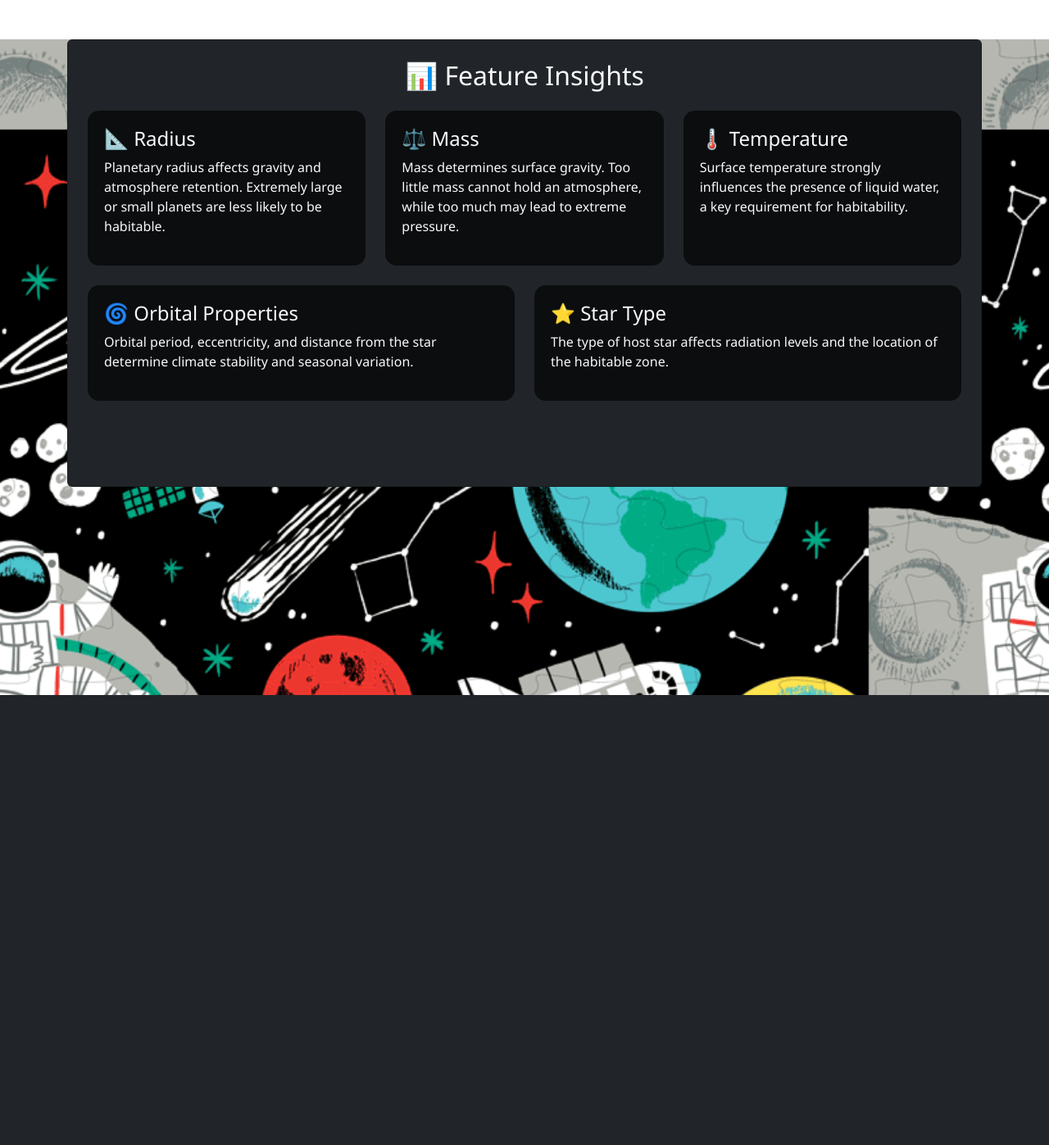
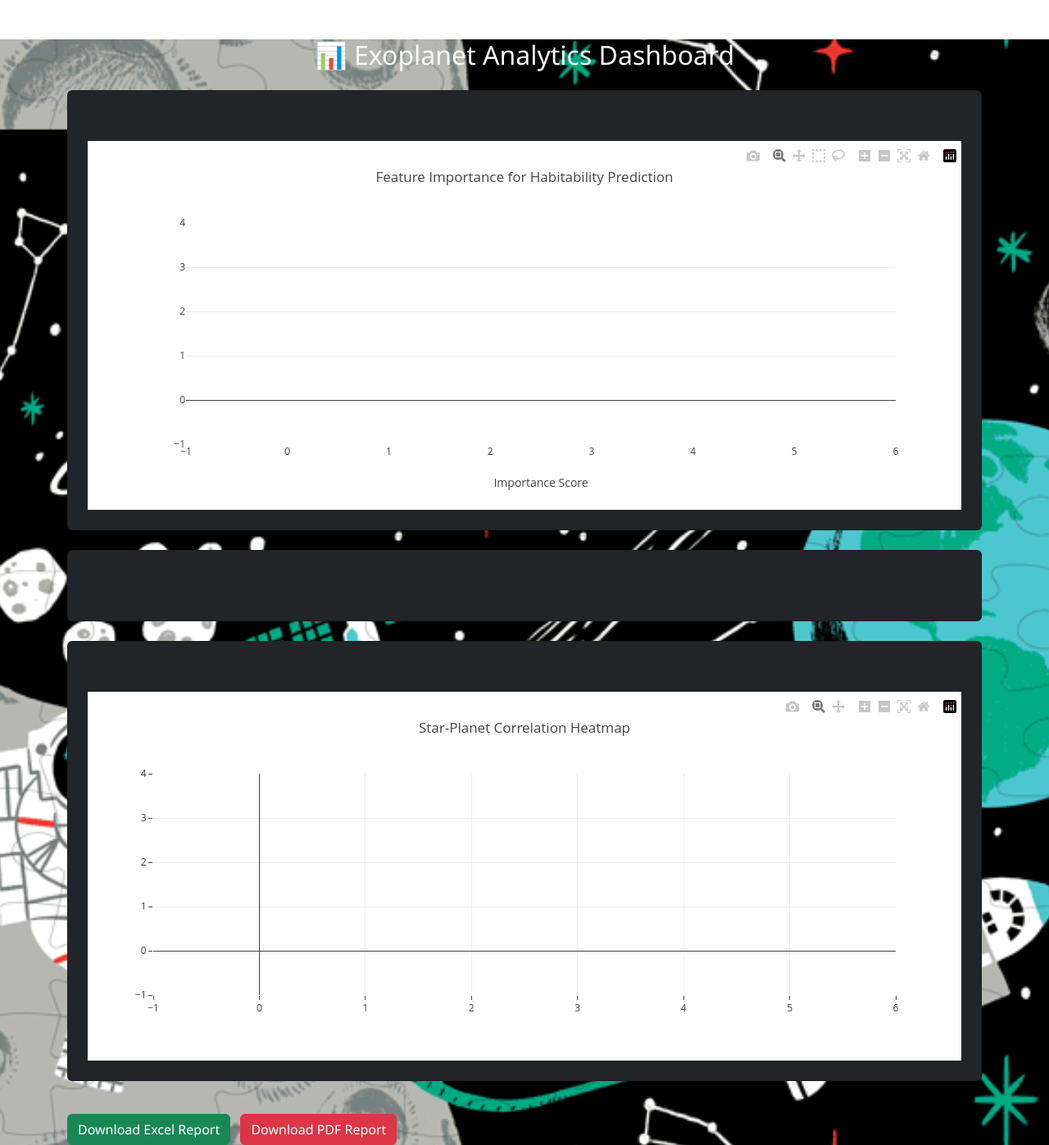
Before and after one commit to springboardmentor112711/Predicting-the-Habitability-of-Exoplanets-Using-Machine-Learning-, a Flask app: page /insights in a window 1280 px wide. Shown: the part 56-1453 px from the top of the page at 82% size. Before the commit the page ends 904 px from the top, so only its background shows below. Run offline with Flask 3, Linux system fonts and the light colour scheme; data that the repository does not hold is empty; parts of the project's set-up code (start-up, migrations or seed data) failed here and were passed over; some libraries are stand-ins or nearby versions.

Commit message:
Fix insights & rank dashboards, integrate Supabase, and add clustering autofill pipeline

```diff
--- a/app.py
+++ b/app.py
@@ -1,18 +1,20 @@
 from flask import Flask, render_template,request,redirect,url_for,jsonify
-from flask_cors import CORS
+from flask_cors import CORS #to handle cross origin requests like frontend to backend and vice versa
+from flask import send_file #to send files as response for download
 import os
 import pandas as pd
-import joblib
+import joblib #to load trained machine learning model
 import psycopg2 #importing psycopg2 to connect to postgresql database in supabase
 app=Flask(__name__)  #Flask app instance creation
-CORS(app) #enabling CORS for flask app,,what is CORS?
+CORS(app) #Cross-Origin Resource Sharing to allow requests from different origins like frontend to backend
 model=joblib.load("habitability_trained.pkl") #loading the trained model:)
 cluster_model=joblib.load("cluster_model.pkl")
 cluster_scaler=joblib.load("cluster_scaler.pkl")
 cluster_defaults=joblib.load("cluster_defaults.pkl")
 
+
 def get_db_connection():
-    conn=psycopg2.connect( #connecting to postgresql database in supabase
+    conn=psycopg2.connect( #connecting to posgresql database in supabase
         host=os.getenv("SUPABASE_DB_HOST"),
         user=os.getenv("SUPABASE_DB_USER"),
         password=os.getenv("SUPABASE_DB_PASSWORD"),
@@ -21,27 +23,27 @@
     )
     return conn
 
-@app.route('/',methods=["GET"])
+@app.route('/',methods=["GET"]) #this is endpoint for rendering home page
 def home():
     return render_template("home.html")
 
-@app.route('/predict', methods=["GET"])
+@app.route('/predict', methods=["GET"])#predict page rendering endpoint
 def predict_page():
     return render_template("predict.html")
 
-@app.route('/rank', methods=["GET"])
+@app.route('/rank', methods=["GET"])# rank page rendering endpoint
 def rank_page():
     return render_template("rank.html")
 
-@app.route('/insights', methods=["GET"])
+@app.route('/insights', methods=["GET"])# insights page rendering endpoint
 def insights_page():
     return render_template("insights.html")
 
-@app.route("/db_test",methods=["GET"])
+@app.route("/db_test",methods=["GET"])#database connection test endpoint
 def db_test():
     try:
-        conn=get_db_connection()
-        cursor=conn.cursor()
+        conn=get_db_connection()#getting database connection
+        cursor=conn.cursor()#creating cursor object to execute sql queries
         cursor.execute("SELECT 1;")
         result=cursor.fetchone()
         cursor.close()
@@ -58,7 +60,7 @@
             "error":str(e)
         }),500
 
-@app.route('/predict', methods=["POST"])
+@app.route('/predict', methods=["POST"])#predict endpoint for handling prediction requests
 def predict():
     data = request.get_json()
     autofill = data.get("autofill", False)
@@ -141,6 +143,41 @@
     prediction = int(model.predict(input_df)[0])
     probability = float(model.predict_proba(input_df)[0][1])
 
+    # >>> ADD THIS BLOCK HERE <<<
+# SAVE PREDICTION TO SUPABASE
+    try:
+        conn = get_db_connection()
+        cur = conn.cursor()
+        cur.execute("""
+        INSERT INTO exoplanets
+        (radius, mass, temp, orbital_period, distance_star, star_temp,
+         eccentricity, semi_major_axis, star_type, habitability_probability)
+        VALUES (%s,%s,%s,%s,%s,%s,%s,%s,%s,%s)
+        """, (
+            float(input_df["radius"][0]),
+            float(input_df["mass"][0]),
+            float(input_df["temp"][0]),
+            float(input_df["orbital_period"][0]),
+            float(input_df["distance_star"][0]),
+            float(input_df["star_temp"][0]),
+            float(input_df["eccentricity"][0]),
+            float(input_df["semi_major_axis"][0]),
+            input_df["star_type"][0],
+            probability
+        ))
+        conn.commit()
+    except Exception as e:
+        print("❌ Database insert failed:", e)
+
+    finally:
+        try:
+            cur.close()
+            conn.close()
+        except:
+            pass
+# >>> END OF ADDED BLOCK <<<
+
+
     return jsonify({
         "mode": "autofill" if autofill else "manual",
         "habitable": prediction,
@@ -148,21 +185,19 @@
     })
 
 
-@app.route('/rank',methods=["POST"])
+@app.route('/rank-data',methods=["GET"])#rank endpoint for ranking exoplanets based on habitability probability
 def rank():
-    data=request.get_json()
-    df=pd.DataFrame(data)
-    df['habitability_probability']=model.predict_proba(df)[:,1].tolist() #[:,1] to get probability of class 1 for all rows
-    #creating probability column in dataframe for each exoplanet
-    df["rank"]=df['habitability_probability'].rank(ascending=False)#creating rank column based on probability and assigning rank in descending order
-    df=df.sort_values(by='rank')# sorting dataframe based on rank
+    conn=get_db_connection() #getting database connection
+    df=pd.read_sql("SELECT radius, mass, temp, habitability_probability FROM exoplanets ORDER BY habitability_probability DESC LIMIT 10""", conn)
+    conn.close()
+    df=df.fillna(0)
+    df["rank"]=range(1,len(df)+1)
     return jsonify({
-        "ranked_exoplanets":df.to_dict(orient="records") #df.to.dict means converting dataframe to dictionary
-        #why dictionary because it has many rows and each record is a planet's data
-        #so we send it as list of dictionaries(records) in json format. Example:[{"planet1_data"},{...}],say planet1_data has keys like mass,radius,etc
+        "planets": df.to_dict(orient="records")
     })
 
-@app.route('/predict_input',methods=["POST"])
+
+@app.route('/predict_input',methods=["POST"])#endpoint to validate user input for prediction
 def predict_input():
     data=request.get_json()  #getting data from form submitted by user
     required_fields=[
@@ -188,7 +223,7 @@
         "input_data":data
     }),200
 
-@app.route("/planets", methods=["GET"])
+@app.route("/planets", methods=["GET"])#endpoint to fetch exoplanet data from database
 def get_planets():
     conn = get_db_connection()
     cur = conn.cursor()
@@ -201,31 +236,131 @@
         "planets": rows
     })
 
+@app.route("/feature-importance", methods=["GET"])
+def feature_importance():
+    try:
+        xgb_model = model.steps[-1][1]   # extract real model
 
-#@app.route("/feature-importance")
-#def feature_importance():
-#    return jsonify({
-#        "message":"Feature importance endpoint coming soon"
-#    })
+        importances = xgb_model.feature_importances_
+        feature_names = model.feature_names_in_
+
+        result = []
+        for f, i in zip(feature_names, importances):
+            result.append({
+                "feature": f,
+                "importance": round(float(i), 4)
+            })
+
+        return jsonify({
+            "feature_importance": sorted(result, key=lambda x: x["importance"], reverse=True)
+        })
+
+    except Exception as e:
+        return jsonify({"error": str(e)}), 500
 
 
-#@app.route("/score-distribution")
-#def score_distribution():
-#    return jsonify({
-#        "message":"Score distribution endpoint coming soon"
-#    })
 
-#@app.route("/correlations")
-#def correlations():
-#    return jsonify({
-#        "message":"Correlations endpoint coming soon"
-#    })
 
-#@app.route("/export")
-#def export_data():
-#    return jsonify({
-#        "message":"Data export endpoint coming soon"
-#    })
+#@app.route("/feature-importance-plot",methods=["GET"])#feature importance plot endpoint
+#def feature_importnace_plot():
+ #   import matplotlib.pyplot as plt
 
-if __name__=="__main__":
+  # importances=model.feature_importances_#getting feature importances from model
+   # feature_names=model.feature_names_in_ #getting feature names from model
+
+    #plt.figure(figsize=(8,5))
+    #plt.barh(feature_names,importances) #barh for horizontal bar plot
+    #plt.xlabel("Importance")
+    #plt.ylabel("Feature Importance for Habitability Prediction")
+    #plt.tight_layout()#tight_layout means adjust plot to fit in figure area
+
+    #file_path="static/feature_importance.png"
+    #plt.savefig(file_path)
+    #plt.close()
+
+    #r#eturn jsonify({"image":file_path})
+
+   #the logic behind this entire endpoint is to generate a bar plot of feature importances using matplotlib
+   #and save it to a file called feature_importance.png in the static folder
+
+
+@app.route("/score-distribution",methods=["GET"])#score distribution endpoint
+def score_distribution():
+    conn =get_db_connection() #why connect to database? to fetch habitability scores of exoplanets
+    df=pd.read_sql("SELECT habitability_probability FROM exoplanets;",conn)#fetching habitability probabilities from exoplanets table
+    conn.close()
+
+    return jsonify({
+        "scores":df['habitability_probability'].dropna().tolist() #converting series to list to send as json response
+    })
+
+@app.route("/correlations", methods=["GET"])#correlations endpoint
+#WHY correlations? to analyze relationships between features and habitability scores
+def correlations():
+    conn = get_db_connection()
+    df = pd.read_sql("""
+        SELECT radius,mass,temp,orbital_period,distance_star,
+               star_temp,eccentricity,semi_major_axis,habitability_probability
+        FROM exoplanets
+    """, conn)
+    conn.close()
+
+    corr = df.corr().round(3).fillna(0)
+
+    return jsonify({
+        "labels": corr.columns.tolist(),
+        "matrix": corr.values.tolist()
+    })
+
+
+@app.route("/export") #data export endpoint
+def export():
+    from openpyxl import Workbook #importing openpyxl to create excel files
+
+    conn=get_db_connection() #connecting to database to fetch exoplanet data
+    df=pd.read_sql("SELECT * FROM exoplanets ORDER BY habitability_probability DESC LIMIT 10;",conn)
+    #fetching top 10 exoplanets based on habitability probability
+    conn.close()
+
+    wb=Workbook() #creating workbook object
+    ws=wb.active #getting active worksheet
+    ws.title="Top 10 Habitable Exoplanets" #setting worksheet title
+
+    ws.append(df.columns.tolist()) #adding header row with column names
+    for row in df.itertuples(index=False): #iterating over dataframe rows without index
+        ws.append(list(row)) #adding each row to worksheet
+
+    file_path = "static/top_10_habitable_exoplanets.xlsx" #file path to save excel file
+    wb.save(file_path) #saving workbook to file
+
+    return send_file(file_path,as_attachment=True) #sending file as attachment for download
+
+
+@app.route("/export-pdf", methods=["GET"])#pdf export endpoint
+def export_pdf():
+    from reportlab.platypus import SimpleDocTemplate,Table
+    #what is reportlab.platypus? it is a library to create pdf documents in python
+    #other alternatives are fpdf,PyPDF2,etc
+    #why SimpleDocTemplate and Table? SimpleDocTemplate is used to create simple pdf documents
+    #Table is used to create tables in pdf documents
+    from reportlab.lib.pagesizes import A4
+    #A4 is a standard page size for documents
+
+    conn=get_db_connection() #connecting to database to fetch exoplanet data
+    df=pd.read_sql("SELECT * FROM exoplanets ORDER BY habitability_probability DESC LIMIT 10;",conn)
+    conn.close()
+
+    doc=SimpleDocTemplate("static/top_10_habitable_exoplanets.pdf",pagesize=A4)
+    table=Table([df.columns.tolist()]+ df.values.tolist())
+    #what does the above line mean?
+    #it creates a table with header row as column names and data rows as exoplanet data
+    # df.columns.tolist() + df.values.tolist() creates a list of lists where first inner list is header row and rest are data rows
+    #example: [["col1","col2",...],["data1_row1","data2_row1",...],...]
+
+    doc.build([table]) #building pdf document with the table
+
+    return send_file("static/top_10_habitable_exoplanets.pdf",as_attachment=True) #sending pdf file as attachment for download
+
+
+if __name__=="__main__":#main method to run the flask app
     app.run(debug=True)
--- a/requirements.txt
+++ b/requirements.txt
@@ -4,3 +4,5 @@
 numpy==1.23.4
 matplotlib==3.6.3
 psycopg2
+reportLab==3.6.12
+openpyxl==3.0.10
--- /dev/null
+++ b/static/js/dashboard.js
@@ -0,0 +1,89 @@
+async function loadFeatureImportance() { //function to load feature importance data
+    const res=await fetch("/feature-importance");//fetching data from the endpoint
+    const data=await res.json(); //parsing the response as json
+
+    const features=data.feature_importance.map(f => f.feature); // .map means to extract specific property from array of objects
+    const importance=data.feature_importance.map(f => f.importance); //extracting importance values
+
+
+    const trace={
+        x:importance,
+        y:features,
+        type:"bar",
+        orientation:"h"
+    }; //trace for horizontal bar chart
+
+    const layout ={
+        title:"Feature Importance for Habitability Prediction",
+        xaxis:{ title: "Importance Score"},
+        margin:{ l:120}
+    }; //layout for the chart
+
+    Plotly.newPlot("featureImportanceChart",[trace],layout); //rendering the chart in the div with id featureImportanceChart
+    }
+    loadFeatureImportance(); //calling the function to load feature importance on page load
+
+    //explain what the entire code does
+    //This code fetches feature importance data from the server and visualizes it as a horizontal bar chart using Plotly.js.
+    // It extracts feature names and their corresponding importance scores from the fetched data, creates a trace for the bar chart,
+    //  defines the layout, and then renders the chart in a specified HTML element.
+    //  The function is called immediately to display the chart when the page loads.
+
+    async function loadScoreDistribution() {//function to load score distribution data
+        const res=await fetch("/score-distribution"); //fetching data from the endpoint
+        const data=await res.json(); //parsing the response as json
+
+        const trace={
+            x:data.scores,
+            type:"histogram"
+        };//trace for histogram
+
+        const layout={
+            title:"Habitability Score Distribution",
+            xaxis:{title:"Habitability Probability"},
+            yaxis:{title:"Number of Exoplanets"}
+        };
+
+        Plotly.newPlot("scoreDistributionChart",[trace],layout); //rendering the histogram in the div with id scoreDistributionChart in html
+    }
+    loadScoreDistribution(); //calling the function to load score distribution on page load
+
+    //explain what the entire code does
+    //This code fetches habitability score distribution data from the server and visualizes it as a histogram using Plotly.js.
+    // It creates a trace for the histogram using the fetched scores, defines the layout with titles for the axes,
+    // and then renders the histogram in a specified HTML element. The function is called immediately to display the histogram when the page loads.
+    //why create trace variable
+    //The trace variable is created to define the data and visual properties of the plot in a structured way.
+    // In Plotly.js, a trace represents a single series of data to be plotted, along with its type (e.g., bar, scatter, histogram) and other attributes.
+    // By creating a trace variable, you can easily customize and manage the data representation before passing it to the plotting function.
+    // It helps in organizing the data and its visualization parameters, making the code cleaner and more maintainable.
+
+    async function loadCorrelations() {
+        const res =await fetch("/correlations");//fetching data from the endpoint
+        const data=await res.json(); //parsing the response as json
+
+        const trace={
+            z:data.matrix,//2D array of correlation values
+            //explain z variable and matrix variable
+            //The z variable represents the 2D array of correlation values.
+            //example: [[1.0,0.5,...],[0.5,1.0,...],...] where each inner list represents correlation values of a feature with all other features
+            x:data.labels, //feature names for x-axis
+            y:data.labels, //feature names for y-axis
+            //example: ["radius","mass","temp",...]
+            //example of y variable is same as x variable
+            type:"heatmap"
+        };//trace for heatmap
+
+        const layout={
+            title:"Star-Planet Correlation Heatmap"
+        };//layout for the heatmap
+
+        Plotly.newPlot("correlationHeatmap",[trace],layout); //rendering the heatmap in the div with id correlationHeatmap in html
+    }
+
+    loadCorrelations(); //calling the function to load correlations on page load
+
+    //explain what the entire code does
+    //This code fetches correlation data from the server and visualizes it as a heatmap using Plotly.js.
+    // It creates a trace for the heatmap using the fetched correlation matrix and feature names, defines the layout with a title,
+    // and then renders the heatmap in a specified HTML element. The function is called immediately to display the heatmap when the page loads.
--- a/static/js/main.js
+++ b/static/js/main.js
@@ -84,23 +84,14 @@
 }
 
 function displayResult(data) {
-
-    let message = "";
-    let alertClass = "";
-
-    if (data.habitable === 1) {
-        message = "🌍 This planet is likely HABITABLE!";
-        alertClass = "alert-success";
-    } else {
-        message = "🪐 This planet is likely NOT habitable.";
-        alertClass = "alert-warning";
-    }
+    const color = data.habitable === 1 ? "success" : "warning";
 
     resultDiv.innerHTML = `
-        <div class="alert ${alertClass}">
-            <h5>${message}</h5>
+        <div class="alert alert-${color}">
+            <h5>${data.habitable ? "🌍 This planet is likely HABITABLE!" : "🪐 This planet is likely NOT habitable."}</h5>
             <p><strong>Mode:</strong> ${data.mode}</p>
             <p><strong>Habitability Score:</strong> ${(data.habitability_score * 100).toFixed(2)}%</p>
+            <a href="/insights" class="btn btn-info mt-2">View Analytics</a>
         </div>
     `;
 }
--- a/templates/base.html
+++ b/templates/base.html
@@ -12,8 +12,8 @@
     <link rel="stylesheet" href="{{url_for('static',filename='css/style.css')}}">
 </head>
 <body>
-    <nav class="navbar navbar-expand-lg navbar-dark bg-dark">
-        <div class="container-fluid">
+    <nav class="navbar navbar-expand-lg navbar-dark bg-dark"><!--Bootstrap Navbar-->
+        <div class="container-fluid"><!--Container for responsive padding-->
             <a class="navbar-brand" href="{{ url_for('home') }}">ExoHabit AI</a>
             <button class="navbar-toggler" type="button" data-bs-toggle="collapse" data-bs-target="#navbarNav" aria-controls="navbarNav" aria-expanded="false" aria-label="Toggle navigation">
                 <span class="navbar-toggler-icon"></span>
--- a/templates/insights.html
+++ b/templates/insights.html
@@ -1,69 +1,28 @@
 {% extends "base.html" %}
 
 {% block content %}
-<div class="container mt-5" id="insights-section">
-  <div class="card bg-dark text-light p-4">
+<div class="container mt-5 text-light" id="insights-section"><!--mt-5 means margin-top: 50px-->
+  <h2 class="text-center mb-4">📊 Exoplanet Analytics Dashboard</h2>
 
-    <h2 class="text-center mb-4">📊 Feature Insights</h2>
+  <div class="card bg-dark p-4 mb-4">
+    <h4>Feature importance</h4>
+    <div id="featureImportanceChart"></div>
+  </div>
 
-    <div class="row">
+  <div class="card bg-dark p-4 mb-4"> <!--p-4 means padding: 40px-->
+    <h4>Habitability Score Distribution</h4>
+    <div id="scoreDistributionChart"></div>
+  </div>
 
-      <div class="col-md-4 mb-4">
-        <div class="insight-card">
-          <h4>📐 Radius</h4>
-          <p>
-            Planetary radius affects gravity and atmosphere retention.
-            Extremely large or small planets are less likely to be habitable.
-          </p>
-        </div>
-      </div>
+  <div class="card bg-dark p-4 mb-4">
+    <h4>Star-Planet Correlation Heatmap</h4>
+    <div id="correlationHeatmap"></div>
+  </div>
 
-      <div class="col-md-4 mb-4">
-        <div class="insight-card">
-          <h4>⚖️ Mass</h4>
-          <p>
-            Mass determines surface gravity. Too little mass cannot hold
-            an atmosphere, while too much may lead to extreme pressure.
-          </p>
-        </div>
-      </div>
-
-      <div class="col-md-4 mb-4">
-        <div class="insight-card">
-          <h4>🌡️ Temperature</h4>
-          <p>
-            Surface temperature strongly influences the presence of liquid
-            water, a key requirement for habitability.
-          </p>
-        </div>
-      </div>
-
-      <div class="col-md-6 mb-4">
-        <div class="insight-card">
-          <h4>🌀 Orbital Properties</h4>
-          <p>
-            Orbital period, eccentricity, and distance from the star
-            determine climate stability and seasonal variation.
-          </p>
-        </div>
-      </div>
-
-      <div class="col-md-6 mb-4">
-        <div class="insight-card">
-          <h4>⭐ Star Type</h4>
-          <p>
-            The type of host star affects radiation levels and the
-            location of the habitable zone.
-          </p>
-        </div>
-      </div>
-
-    </div>
-
-    <p class="text-muted text-center mt-3">
-      Detailed analytics and visualizations will be introduced in the next module.
-    </p>
-
-  </div>
+  <a href="/export" class="btn btn-success mt-3">Download Excel Report</a> <!--mt-3 means margin-top: 30px-->
+  <a href="/export-pdf" class="btn btn-danger mt-3 ms-2">Download PDF Report</a> <!--ms-2 means margin-left: 20px->
+  <!--btn-danger is bootstrap class for red button-->
 </div>
-{% endblock %}
+  <script src="https://cdn.plot.ly/plotly-latest.min.js"></script><!--Plotly JS-->
+  <script src="{{url_for('static',filename='js/dashboard.js')}}"></script><!--Custom JS for dashboard-->
+  {% endblock %}
--- a/templates/predict.html
+++ b/templates/predict.html
@@ -13,7 +13,7 @@
                 </div>
                 <div class="col-md-4">
                     <label class="form-label">Mass *</label>
-                    <input type="number" step="any" class="form-control" id="mass" require>
+                    <input type="number" step="any" class="form-control" id="mass" required>
                 </div>
                 <div class="col-md-4">
                     <label class="form-label">Temperature *</label>
```
Also changed, not shown: static/js/rank.js (added, +21 -0 lines), templates/index.html (deleted, +0 -254 lines), templates/rank.html (+19 -15 lines), 4 other files.
